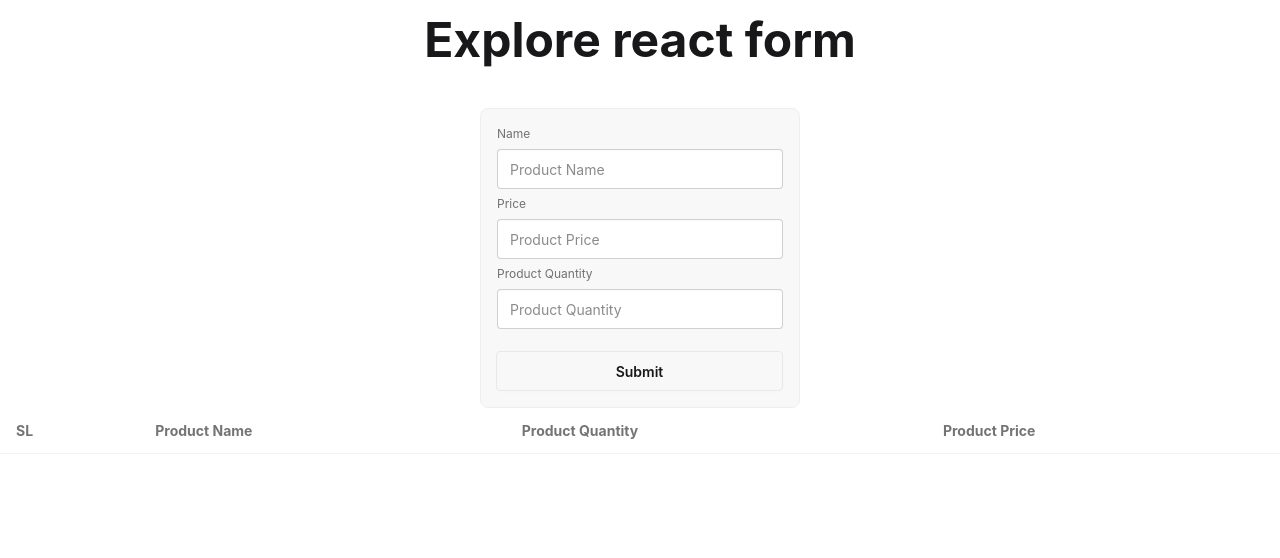
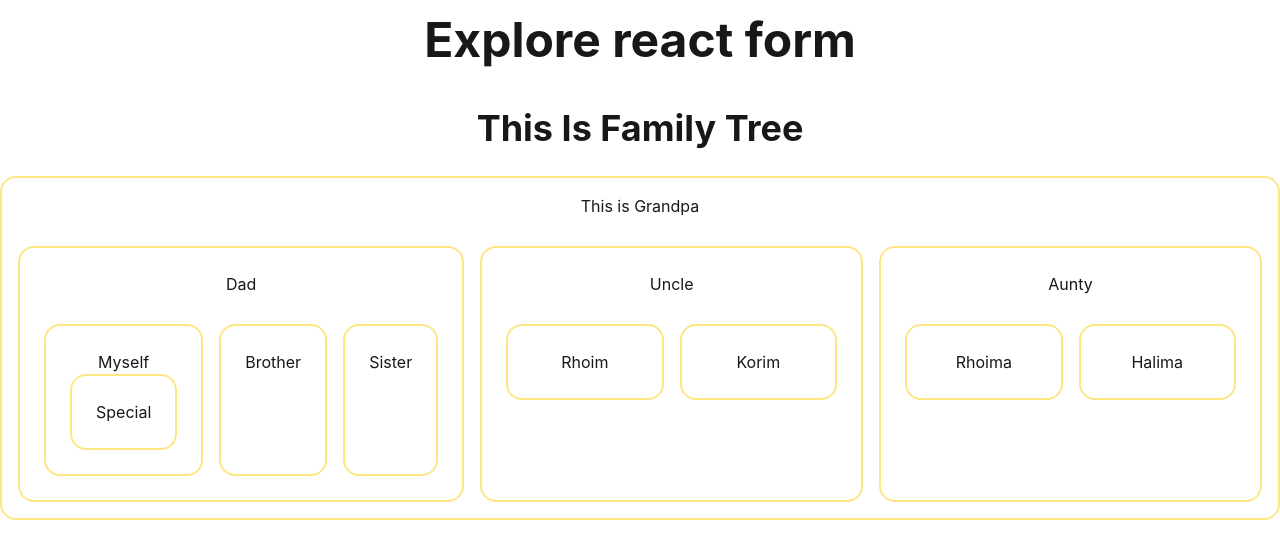
Before and after one commit to antnose/PH-Module-44, a React (Vite) app in the folder React_Form/: page / in a window 1280 px wide. Shown: the top 558 px of the page. Built offline with nearby package versions, Linux system fonts and the light colour scheme.

Commit message:
Learn props drilling

```diff
--- a/React_Form/index.html
+++ b/React_Form/index.html
@@ -1,5 +1,5 @@
 <!doctype html>
-<html lang="en" data-theme="light" >
+<html lang="en"  >
   <head>
     <meta charset="UTF-8" />
     <link rel="icon" type="image/svg+xml" href="/vite.svg" />
--- a/React_Form/src/App.jsx
+++ b/React_Form/src/App.jsx
@@ -1,5 +1,6 @@
 import "./App.css";
 import ControlField from "./components/ControledField/ControlField";
+import FamilyTree from "./components/FamilyTree/FamilyTree";
 import FormAction from "./components/FormAction/FormAction";
 import HookForm from "./components/HookForm/HookForm";
 import ProductManagement from "./components/ProductManagement/ProductManagement";
@@ -23,7 +24,9 @@ function App() {
 
       {/* <HookForm /> */}
 
-      <ProductManagement />
+      {/* <ProductManagement /> */}
+
+      <FamilyTree />
     </div>
   );
 }
--- /dev/null
+++ b/React_Form/src/components/FamilyTree/Aunty.jsx
@@ -0,0 +1,20 @@
+import React from "react";
+import Cousin from "./Cousin";
+
+const Aunty = () => {
+  return (
+    <div>
+      <h1>Aunty</h1>
+      <section className="text-center flex justify-around mt-7 gap-4">
+        <div className="border-2 border-amber-200 p-6 rounded-2xl w-full">
+          <Cousin cousin={"Rhoima"} />
+        </div>
+        <div className="border-2 border-amber-200 p-6 rounded-2xl w-full">
+          <Cousin cousin={"Halima"} />
+        </div>
+      </section>
+    </div>
+  );
+};
+
+export default Aunty;
--- /dev/null
+++ b/React_Form/src/components/FamilyTree/Brother.jsx
@@ -0,0 +1,11 @@
+import React from "react";
+
+const Brother = () => {
+  return (
+    <div>
+      <h3>Brother</h3>
+    </div>
+  );
+};
+
+export default Brother;
--- /dev/null
+++ b/React_Form/src/components/FamilyTree/Cousin.jsx
@@ -0,0 +1,9 @@
+const Cousin = ({ cousin }) => {
+  return (
+    <div>
+      <h3> {cousin} </h3>
+    </div>
+  );
+};
+
+export default Cousin;
--- /dev/null
+++ b/React_Form/src/components/FamilyTree/Dad.jsx
@@ -0,0 +1,25 @@
+import React from "react";
+import Myself from "./Myself";
+import Brother from "./Brother";
+import Sister from "./Sister";
+
+const Dad = () => {
+  return (
+    <div>
+      <h1>Dad</h1>
+      <section className="text-center flex justify-around mt-7 gap-4">
+        <div className="border-2 border-amber-200 p-6 rounded-2xl w-full">
+          <Myself />
+        </div>
+        <div className="border-2 border-amber-200 p-6 rounded-2xl w-full">
+          <Brother />
+        </div>
+        <div className="border-2 border-amber-200 p-6 rounded-2xl w-full">
+          <Sister />
+        </div>
+      </section>
+    </div>
+  );
+};
+
+export default Dad;
--- /dev/null
+++ b/React_Form/src/components/FamilyTree/FamilyTree.jsx
@@ -0,0 +1,14 @@
+import React from "react";
+import Grandpa from "./Grandpa";
+
+const FamilyTree = () => {
+  const asset = "Diamond";
+  return (
+    <div className="text-center mt-11">
+      <h1 className="text-4xl font-bold mb-7">This Is Family Tree</h1>
+      <Grandpa asset={asset} />
+    </div>
+  );
+};
+
+export default FamilyTree;
--- /dev/null
+++ b/React_Form/src/components/FamilyTree/Grandpa.jsx
@@ -0,0 +1,24 @@
+import Aunty from "./Aunty";
+import Dad from "./Dad";
+import Uncle from "./Uncle";
+
+const Grandpa = ({ asset }) => {
+  return (
+    <div className="border-2 border-amber-200 p-4 rounded-2xl">
+      <h1>This is Grandpa</h1>
+      <section className="text-center flex justify-around mt-7 gap-4">
+        <div className="border-2 border-amber-200 p-6 rounded-2xl w-full">
+          <Dad asset={asset} />
+        </div>
+        <div className="border-2 border-amber-200 p-6 rounded-2xl w-full">
+          <Uncle />
+        </div>
+        <div className="border-2 border-amber-200 p-6 rounded-2xl w-full">
+          <Aunty />
+        </div>
+      </section>
+    </div>
+  );
+};
+
+export default Grandpa;
--- /dev/null
+++ b/React_Form/src/components/FamilyTree/Myself.jsx
@@ -0,0 +1,14 @@
+import Special from "./Special";
+
+const Myself = () => {
+  return (
+    <div>
+      <h3>Myself</h3>
+      <div className="border-2 border-amber-200 p-6 rounded-2xl w-full">
+        <Special />
+      </div>
+    </div>
+  );
+};
+
+export default Myself;
--- /dev/null
+++ b/React_Form/src/components/FamilyTree/Sister.jsx
@@ -0,0 +1,11 @@
+import React from "react";
+
+const Sister = () => {
+  return (
+    <div>
+      <h3>Sister</h3>
+    </div>
+  );
+};
+
+export default Sister;
--- /dev/null
+++ b/React_Form/src/components/FamilyTree/Special.jsx
@@ -0,0 +1,11 @@
+import React from "react";
+
+const Special = () => {
+  return (
+    <div>
+      <h3>Special</h3>
+    </div>
+  );
+};
+
+export default Special;
--- /dev/null
+++ b/React_Form/src/components/FamilyTree/Uncle.jsx
@@ -0,0 +1,21 @@
+import React from "react";
+import Cousin from "./Cousin";
+
+const Uncle = () => {
+  return (
+    <div>
+      <h1>Uncle</h1>
+      <section className="text-center flex justify-around mt-7 gap-4">
+        <div className="border-2 border-amber-200 p-6 rounded-2xl w-full">
+          <Cousin cousin={"Rhoim"} />
+        </div>
+
+        <div className="border-2 border-amber-200 p-6 rounded-2xl w-full">
+          <Cousin cousin={"Korim"} />
+        </div>
+      </section>
+    </div>
+  );
+};
+
+export default Uncle;
```
